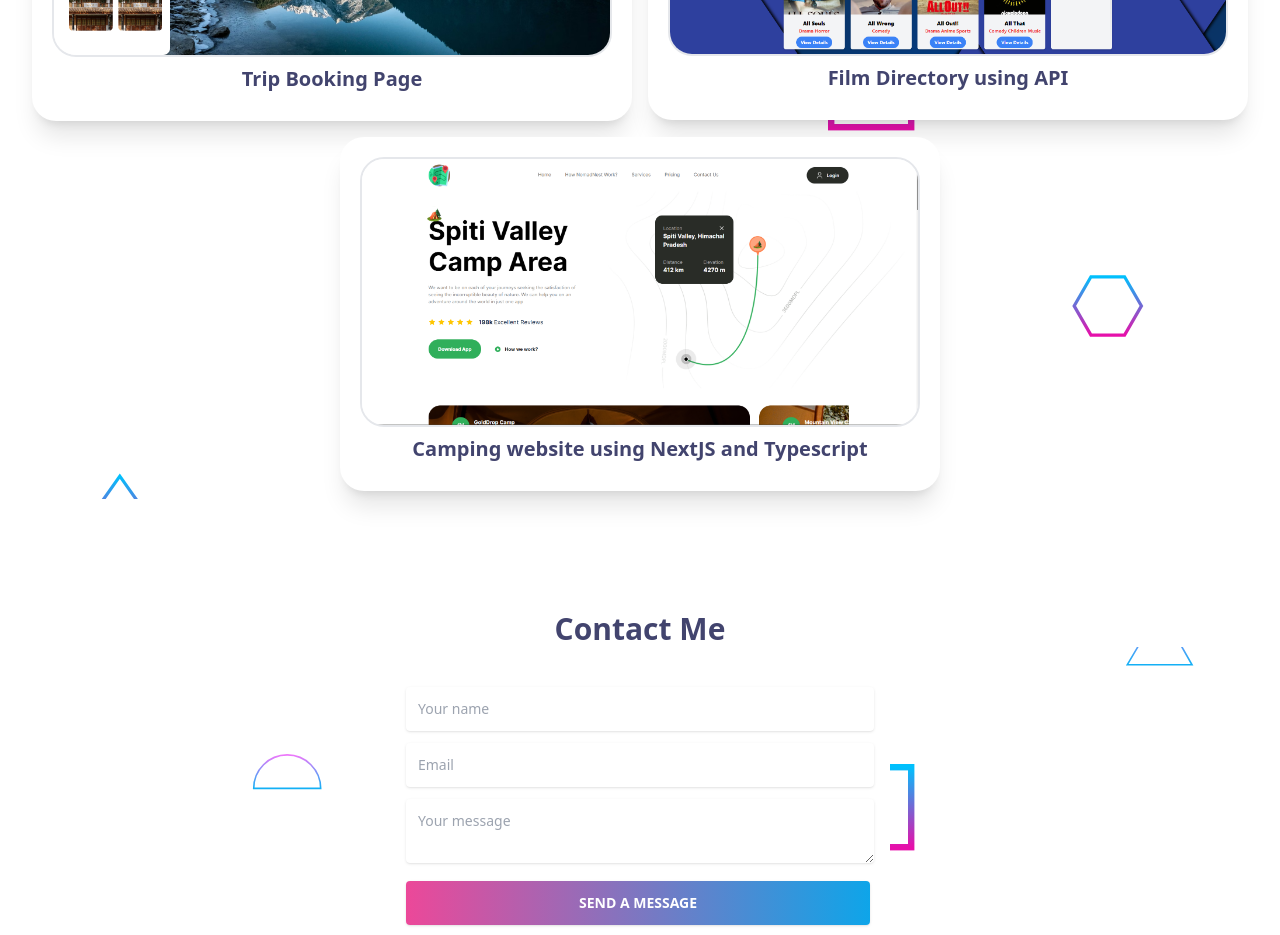
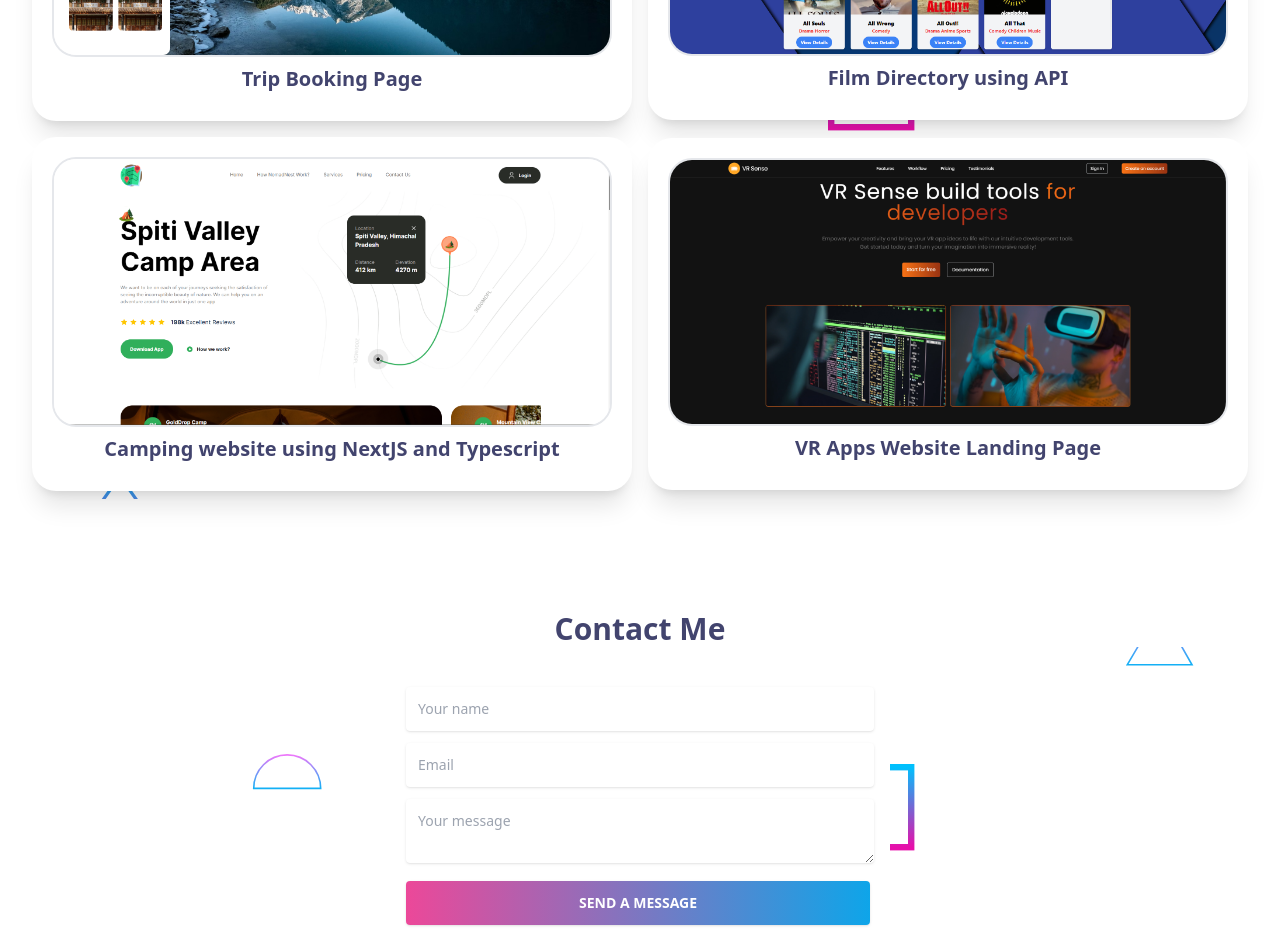
Before and after one commit to arpansensj/portfolio, a React (Vite) app: page / in a window 1280 px wide. Shown: the part 1240-2175 px from the top of the page. Built offline with nearby package versions, Linux system fonts and the light colour scheme; what tailwindcss-animated would draw is missing.

Commit message:
Added new project

```diff
--- a/src/components/Projects.jsx
+++ b/src/components/Projects.jsx
@@ -25,6 +25,11 @@ const Projects = () => {
           imgSrc="/assets/Project3.png"
           title="Camping website using NextJS and Typescript"
         />
+        <Cards
+          link="https://vr-sense-webpage.vercel.app/"
+          imgSrc="/assets/Project4.png"
+          title="VR Apps Website Landing Page"
+        />
       </div>
     </div>
   );
```
Also changed, not shown: public/assets/Project4.png (added).
